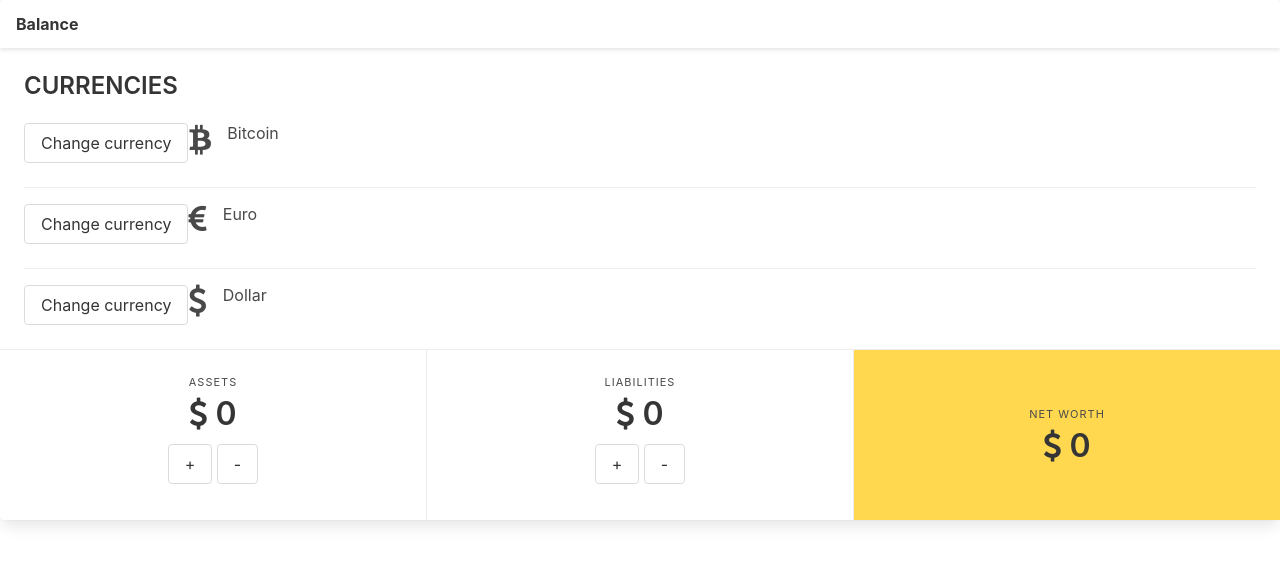
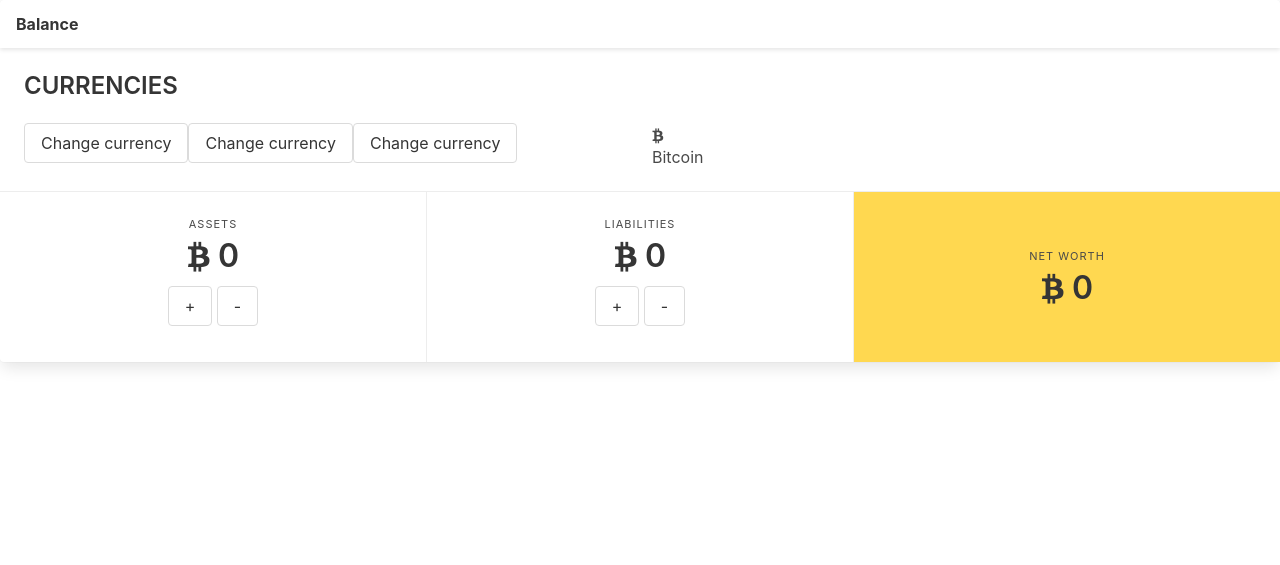
Before and after one commit to walter-clayton/django_project, a Django app: page /sandbox/ in a window 1280 px wide. Shown: the top 565 px of the page. Run offline with Django 3.2, Linux system fonts and the light colour scheme; some libraries are stand-ins or nearby versions.

Commit message:
added methods

```diff
--- /dev/null
+++ b/chart/templates/main.js
@@ -0,0 +1 @@
+console.log("hello")
--- a/chart/templates/sandbox.html
+++ b/chart/templates/sandbox.html
@@ -15,18 +15,22 @@
         <div class="card">
             <div class="card-header">
                 <div class="card-header-title">
-                    ${ product }
+                    ${ title }
                 </div>
             </div>
                 <div class="card-content">
                     <p class="title is-4">CURRENCIES</p>
-                    <div class="media"  v-for="currency in currencies":key="currency.currencyId">
-                        <button class="button" @click="changeCurrency(currency.currencyName, currency.currencyIcon, currency.currencyValue)">Change currency</button>
-                        <div class="media-left">
-                            <i v-bind:class="currency.currencyIcon" aria-hidden="true"></i>
+                    <div class="columns">
+                        <div class="column">
+                            <button class="button"  v-for="(currency, index) in currencies":key="currency.currencyId" @click="changeCurrency(index)">Change currency</button>
                         </div>
-                        <div class="media-content">
-                            <p  class="subtitle is-6">${ currency.currencyName }</p>
+                        <div class="column">
+                            <div class="media-left">
+                                <i v-bind:class="icon" aria-hidden="true"></i>
+                            </div>
+                            <div class="media-content">
+                                <p  class="subtitle is-6">${ name }</p>
+                            </div>
                         </div>
                     </div>
                 </div>
@@ -37,7 +41,7 @@
                                     <div class="columns">
                                         <div class="column">
                                           <p class="heading">ASSETS </p>
-                                          <p class="title"><i v-bind:class="icon" aria-hidden="true" class=""> </i> ${ assets_count = assets + count_assets }</p>
+                                          <p class="title"><i v-bind:class="icon" aria-hidden="true" class=""> </i> ${ value_asset }</p>
                                           <div class="column">
                                               <button class="button" v-on:click="count_assets +=1">+</button>
                                               <button class="button" v-on:click="count_assets -=1">-</button>
@@ -53,7 +57,7 @@
                                     <div class="columns">
                                         <div class="column">
                                           <p class="heading">LIABILITIES </p>
-                                          <p class="title"><i v-bind:class="icon" aria-hidden="true" class=""> </i> ${ liabilities_count = liabilities + count}</p>
+                                          <p class="title"><i v-bind:class="icon" aria-hidden="true" class=""> </i> ${ value_liability}</p>
                                           <div class="column">
                                               <button class="button" v-on:click="count +=1">+</button>
                                               <button class="button" v-on:click="count -=1">-</button>
@@ -63,22 +67,22 @@
                                 </div>
                             </nav>
                         </div>
-                        <div  v-if=" assets_count < liabilities_count"  style="background-color: #ECA6A6;" class="card-footer-item">
+                        <div  v-if=" value_asset < value_liability"  style="background-color: #ECA6A6;" class="card-footer-item">
                             <nav class="level">
                                 <div class="level-item has-text-centered">
                                   <div>
                                     <p class="heading">NET WORTH </p>
-                                    <p class="title"><i v-bind:class="icon" aria-hidden="true" class=""> </i> ${ (assets + count_assets) - (liabilities + count)}</p>
+                                    <p class="title"><i v-bind:class="icon" aria-hidden="true" class=""> </i> ${ networth }</p>
                                   </div>
                                 </div>
                             </nav>
                         </div>
-                        <div  v-else-if=" assets_count  == liabilities_count "  style="background-color: #FFD850;" class="card-footer-item">
+                        <div  v-else-if=" value_asset == value_liability "  style="background-color: #FFD850;" class="card-footer-item">
                             <nav class="level">
                                 <div class="level-item has-text-centered">
                                   <div>
                                     <p class="heading">NET WORTH </p>
-                                    <p class="title"><i v-bind:class="icon" aria-hidden="true" class=""> </i> ${ (assets + count_assets) - (liabilities + count)}</p>
+                                    <p class="title"><i v-bind:class="icon" aria-hidden="true" class=""> </i> ${ networth }</p>
                                   </div>
                                 </div>
                             </nav>
@@ -88,7 +92,7 @@
                                 <div class="level-item has-text-centered">
                                   <div>
                                     <p class="heading">NET WORTH </p>
-                                    <p class="title"><i v-bind:class="icon" aria-hidden="true" class=""> </i> ${ (assets + count_assets) - (liabilities + count)}</p>
+                                    <p class="title"><i v-bind:class="icon" aria-hidden="true" class=""> </i> ${ networth }</p>
                                   </div>
                                 </div>
                             </nav>
@@ -104,7 +108,7 @@
         <!-- Individual components -->
         <script src="https://unpkg.com/buefy/dist/components/table"></script>
         <script src="https://unpkg.com/buefy/dist/components/input"></script>
-
+        <script src="main.js"></script>
     <script>
         new Vue ({
             el: '#app',
@@ -112,26 +116,23 @@
             data: {
                 product: "Balance",
                 id: 0,
-                name: "Currency",
-                icon: "fa fa-dollar",
-                value: 0,
                 currencies: [
                     {
                         currencyId: 1,
                         currencyName: "Bitcoin",
-                        currencyIcon: "fa fa-btc fa-2x",
-                        currencyValue: 6458.62
+                        currencyIcon: "fa fa-btc",
+                        currencyValue: 0.000151
                     },
                     {
                         currencyId: 2,
                         currencyName: "Euro",
-                        currencyIcon: "fa fa-euro fa-2x",
+                        currencyIcon: "fa fa-euro",
                         currencyValue: 1.07
                     },
                     {
                         currencyId: 3,
                         currencyName: "Dollar",
-                        currencyIcon: "fa fa-dollar fa-2x",
+                        currencyIcon: "fa fa-dollar",
                         currencyValue: 1
                     },
                 ],
@@ -142,16 +143,35 @@
                 inDebt: true,
                 count_assets: 0,
                 count: 0,
+                selectedCurrency: 0,
             },
             methods: {
-                changeCurrency: function(count, currencyId, currencyName, currencyIcon, currencyValue) {
-                    while ( count <= 3) {
-                        this.count += 1
-                        this.name = currencyName
-                        this.icon = currencyIcon
-                        this.value = currencyValue
+                changeCurrency(index) {
+                        this.selectedCurrency = index
                     }
-                }
+                },
+            computed: {
+                title() {
+                    return this.product
+                },
+                icon() {
+                    return this.currencies[this.selectedCurrency].currencyIcon
+                },
+                name() {
+                    return this.currencies[this.selectedCurrency].currencyName
+                },
+                value_liability() {
+                    value = (this.liabilities + this.count) * this.currencies[this.selectedCurrency].currencyValue
+                   return value
+                   console.log(value)
+                },
+                value_asset() {
+                   return (this.assets + this.count_assets) * this.currencies[this.selectedCurrency].currencyValue
+                },
+                networth() {
+                    networth = ((this.assets + this.count_assets) - (this.liabilities + this.count)) * this.currencies[this.selectedCurrency].currencyValue
+                    return networth
+                },
             }
         })
     </script>
```
